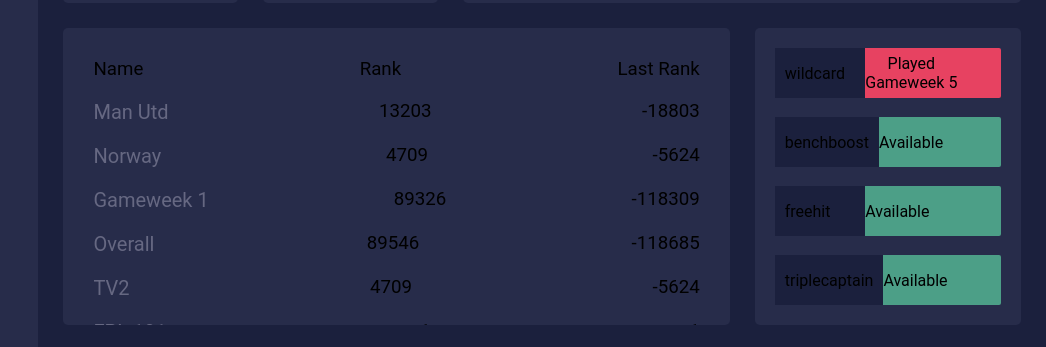
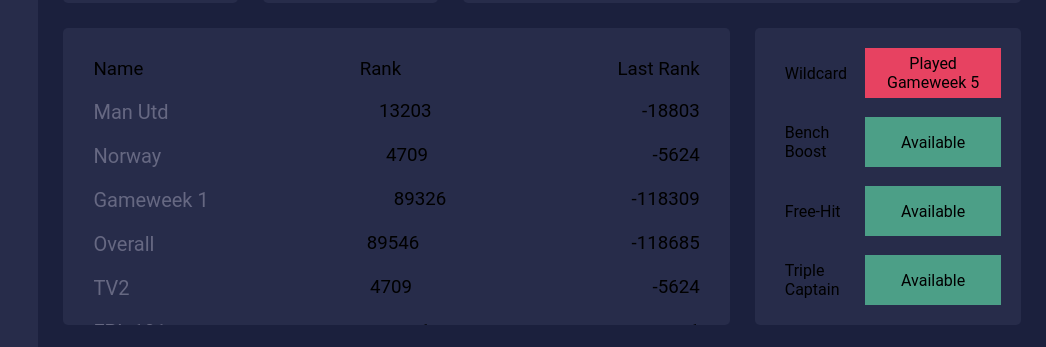
Before and after one commit to nesadrian/fpl-analysis-tool, a Vue app: page / in a window 1280 px wide. Shown: the part 450-797 px from the top of the page, without its empty margins (234-1280 px from the left). Built offline with nearby package versions, Linux system fonts and the light colour scheme; no server answers.

Commit message:
Add chip name formatting

```diff
--- a/src/assets/style.css
+++ b/src/assets/style.css
@@ -163,7 +163,6 @@
   display: flex;
   align-items: center;
   padding: 10px;
-  background-color: var(--bg-color-dark);
   min-width: 40%;
 }
 
@@ -172,6 +171,7 @@
   flex-direction: column;
   align-items: center;
   justify-content: center;
+  width: 100%;
 }
 
 /* Chart */
--- a/src/components/Chip.vue
+++ b/src/components/Chip.vue
@@ -1,21 +1,21 @@
 <template>
   <template v-if="timePlayed">
-    <section className="chip-container chip-container--played">
+    <section className="chip-container">
       <section className="chip__title-container">
         <h1>{{ name }}</h1>
       </section>
-      <section className="chip__data-container">
+      <section className="chip__data-container  chip-container--played">
         <h1>Played</h1>
         <h1>Gameweek {{ gameweekPlayed }}</h1>
       </section>
     </section>
   </template>
   <template v-else>
-    <section className="chip-container chip-container--available">
+    <section className="chip-container">
       <section className="chip__title-container">
         <h1>{{ name }}</h1>
       </section>
-      <section className="chip__data-container">
+      <section className="chip__data-container chip-container--available">
         <h1>Available</h1>
       </section>
     </section>
--- a/src/helpers.js
+++ b/src/helpers.js
@@ -45,8 +45,24 @@ const getAllChips = usedChips => {
   return chips
 }
 
+const formatChipName = chipName => {
+  switch(chipName) {
+    case 'wildcard':
+      return 'Wildcard'
+    case 'benchboost':
+      return 'Bench Boost'
+    case 'freehit':
+      return 'Free-Hit'
+    case 'triplecaptain':
+      return 'Triple Captain'
+    default:
+      return chipName
+  }
+}
+
 export {
   getChartData,
   sortLeaguesPrivate,
-  getAllChips
+  getAllChips,
+  formatChipName
 }
--- a/src/pages/HomePage.vue
+++ b/src/pages/HomePage.vue
@@ -32,7 +32,7 @@ import PageTitle from '../components/PageTitle'
 import Leagues from '../components/Leagues'
 import Chips from '../components/Chips'
 import MoonLoader from 'vue-spinner/src/MoonLoader.vue'
-import { getChartData, sortLeaguesPrivate, getAllChips } from '../helpers'
+import { getChartData, sortLeaguesPrivate, getAllChips, formatChipName } from '../helpers'
 
 export default {
   name: 'HomePage',
@@ -108,7 +108,10 @@ export default {
     },
     dataChips() {
       const usedChips = this.$store.getters.getDataManagerHistory.chips
-      return getAllChips(usedChips)
+      return getAllChips(usedChips).map(chip => {
+        chip.name = formatChipName(chip.name)
+        return chip
+      })
     }
   }
 }
```
